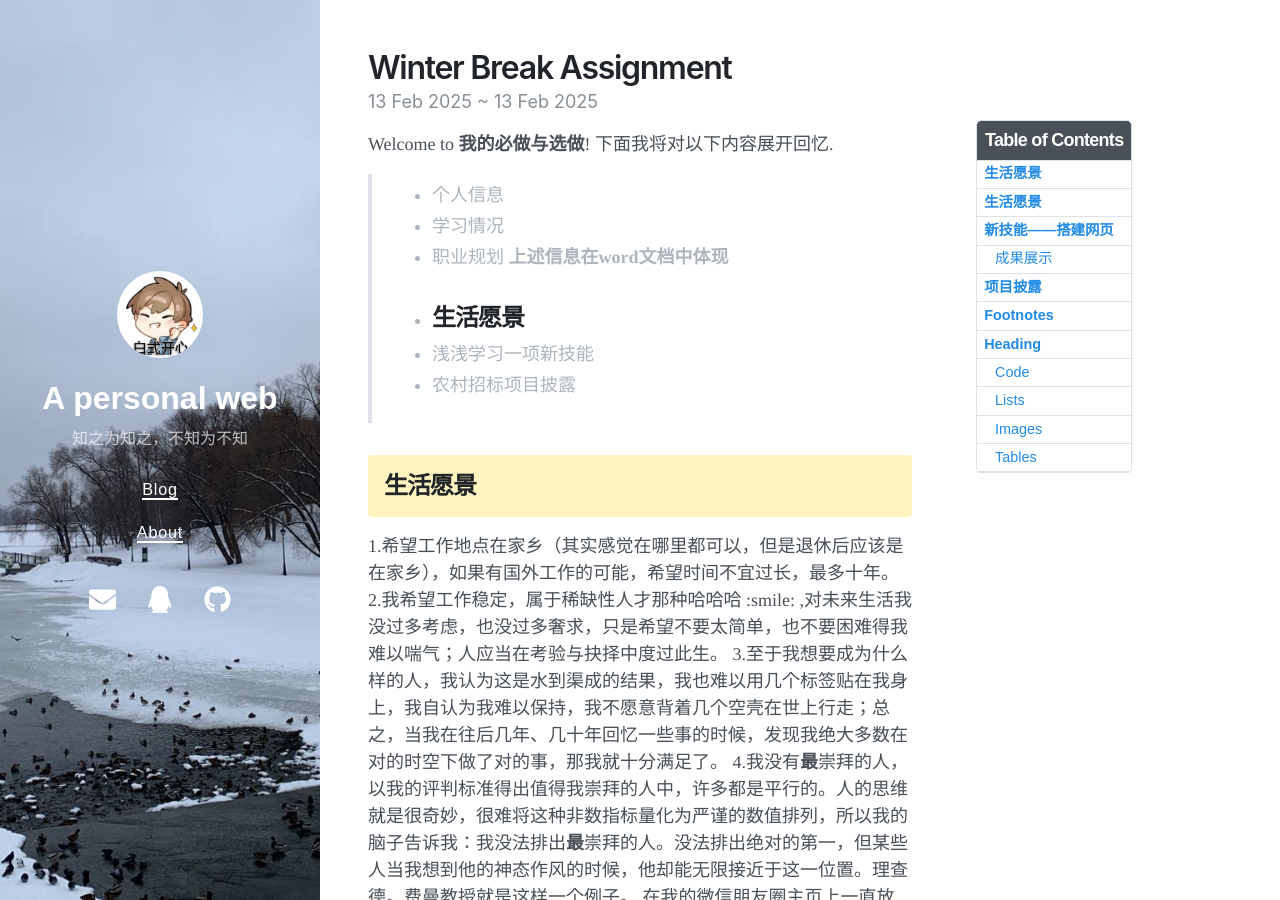
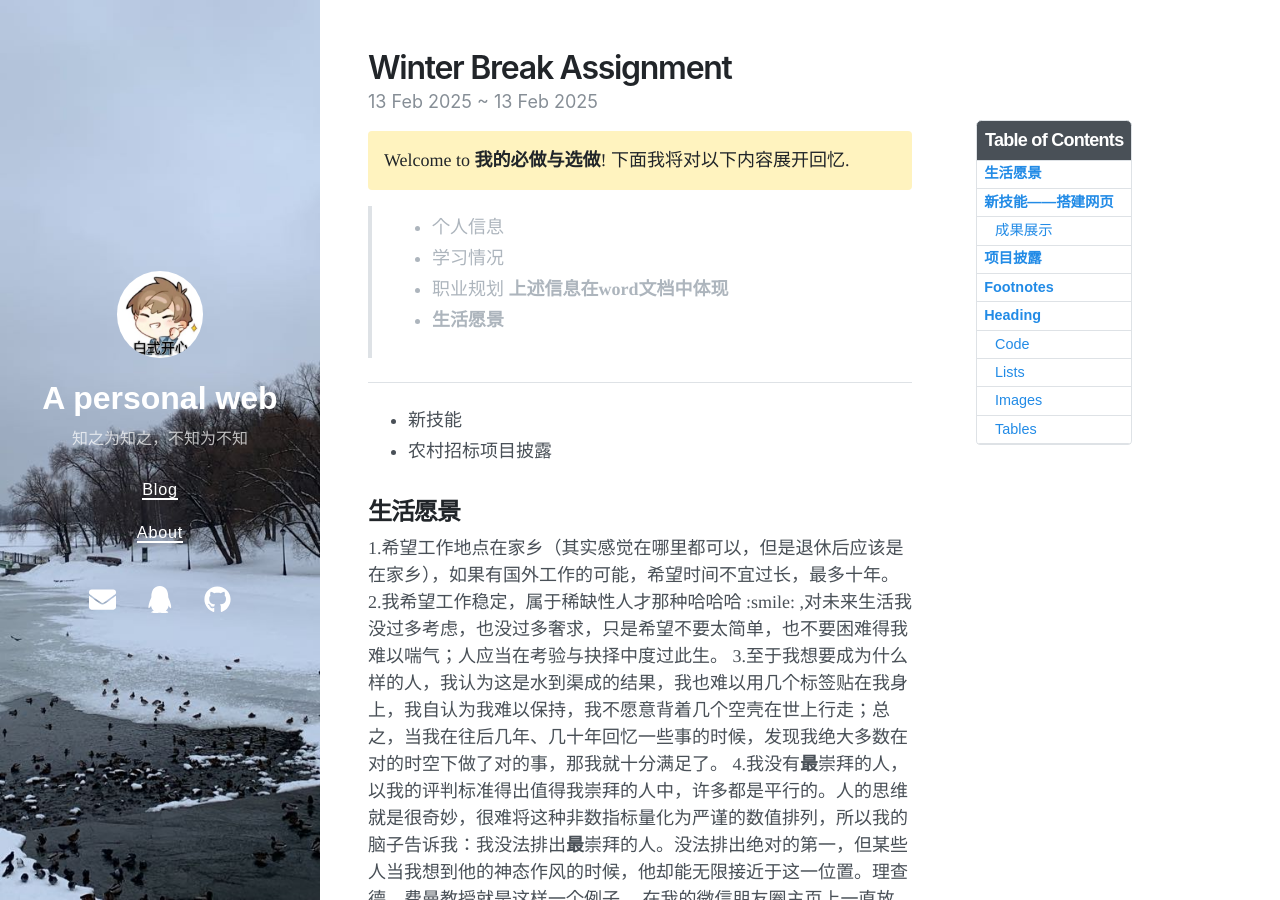
Before and after one commit to wenxintuanliu/Jekyll-ces.github.io, a Jekyll site: the page built from _posts/2025-2-13-Winter Break Assignment.md, in a window 1280 px wide and 900 px high. Built offline with Jekyll 4.4.1, drawn with Linux system fonts in a browser that asks for light colours; nearby versions of some CDN libraries.

Commit message:
modified:   _config.yml 	modified:   _posts/2025-2-13-Winter Break Assignment.md 	renamed:    _posts/f7aa1908fe233a44ad90dc48bf2b316.jpg -> assets/f7aa1908fe233a44ad90dc48bf2b316.jpg

```diff
--- a/_config.yml
+++ b/_config.yml
@@ -2,6 +2,7 @@
 title: A personal web
 description: 知之为知之，不知为不知
 url: https://github.com/wenxintuanliu/Jekyll-ces.github.io
+baseurl: ""
 avatar: /avatar.jpeg
 paginate: 5
 permalink: pretty
--- a/_posts/2025-2-13-Winter Break Assignment.md
+++ b/_posts/2025-2-13-Winter Break Assignment.md
@@ -7,16 +7,17 @@ tags: [jekyll theme, jekyll, tutorial]
 toc:  true
 ---
 Welcome to **我的必做与选做**! 下面我将对以下内容展开回忆.
+{: .message }
+
 >- 个人信息
 >- 学习情况
 >- 职业规划
 >**上述信息在word文档中体现**
-- 生活愿景
---------
-- 浅浅学习一项新技能
+>- **生活愿景**
+
+---------
+- 新技能
 - 农村招标项目披露
-
-{: .message }
 
 ## 生活愿景
   1.希望工作地点在家乡（其实感觉在哪里都可以，但是退休后应该是在家乡），如果有国外工作的可能，希望时间不宜过长，最多十年。
@@ -24,7 +25,7 @@ Welcome to **我的必做与选做**! 下面我将对以下内容展开回忆.
   3.至于我想要成为什么样的人，我认为这是水到渠成的结果，我也难以用几个标签贴在我身上，我自认为我难以保持，我不愿意背着几个空壳在世上行走；总之，当我在往后几年、几十年回忆一些事的时候，发现我绝大多数在对的时空下做了对的事，那我就十分满足了。
   4.我没有**最**崇拜的人，以我的评判标准得出值得我崇拜的人中，许多都是平行的。人的思维就是很奇妙，很难将这种非数指标量化为严谨的数值排列，所以我的脑子告诉我：我没法排出**最**崇拜的人。没法排出绝对的第一，但某些人当我想到他的神态作风的时候，他却能无限接近于这一位置。理查德。费曼教授就是这样一个例子。
   在我的微信朋友圈主页上一直放着这张照片：
-  ![alt text](f7aa1908fe233a44ad90dc48bf2b316.jpg)
+  ![alt text]({{ site.baseurl }}/assets/f7aa1908fe233a44ad90dc48bf2b316.jpg)
   至于为什么，如果我说我只从几个短视频或长视频、他的照片或他的访谈中就能将他排为伪1，你可能不信。**但确实是这样的**。最核心的是我认为他含有**真**这个属性。他的思考方式和一些想法是十分令人羡慕的，我估计很难达到他这种状态。下面有视频<https://www.bilibili.com/video/BV1wo4y197nX/?spm_id_from=333.337.search-card.all.click&vd_source=31b093f01b01f65c886b2a4b2ea15e38>
 
 你知道，存在人类几百万年，有记录的、没有记录的；被推崇的、被贬低的；声名显赫的、默默无闻的；在世上活着的和死了的人太多了！改变世界的，一个是科学、一个是政治、一个是天地，而思考是这些的全部。
@@ -39,6 +40,7 @@ Welcome to **我的必做与选做**! 下面我将对以下内容展开回忆.
 2.本地安装`Jekll`主题(如果想保持在github提供的网页上打开就不必，主要为了方便本地服务器打开)；
 3.fork或clone喜欢的主题仓库到本地做删改再上传就变成自己希望的内容了。`本网页的搭建就基于某个主题，因为我不具备写大型网页的能力`
 >说明：2、3步骤可以直接不用进行，在仓库根目录下创建个index.html网页即可实现最简单地网页
+
 ### 成果展示
 1.纯html的不良导体导热系数计算网页：
  <https://wenxintuanliu.github.io/Calculation-of-the-thermal-conductivity-of-poor-conductors.github.io/>
```
Also changed, not shown: assets/f7aa1908fe233a44ad90dc48bf2b316.jpg (renamed from _posts/f7aa1908fe233a44ad90dc48bf2b316.jpg).
